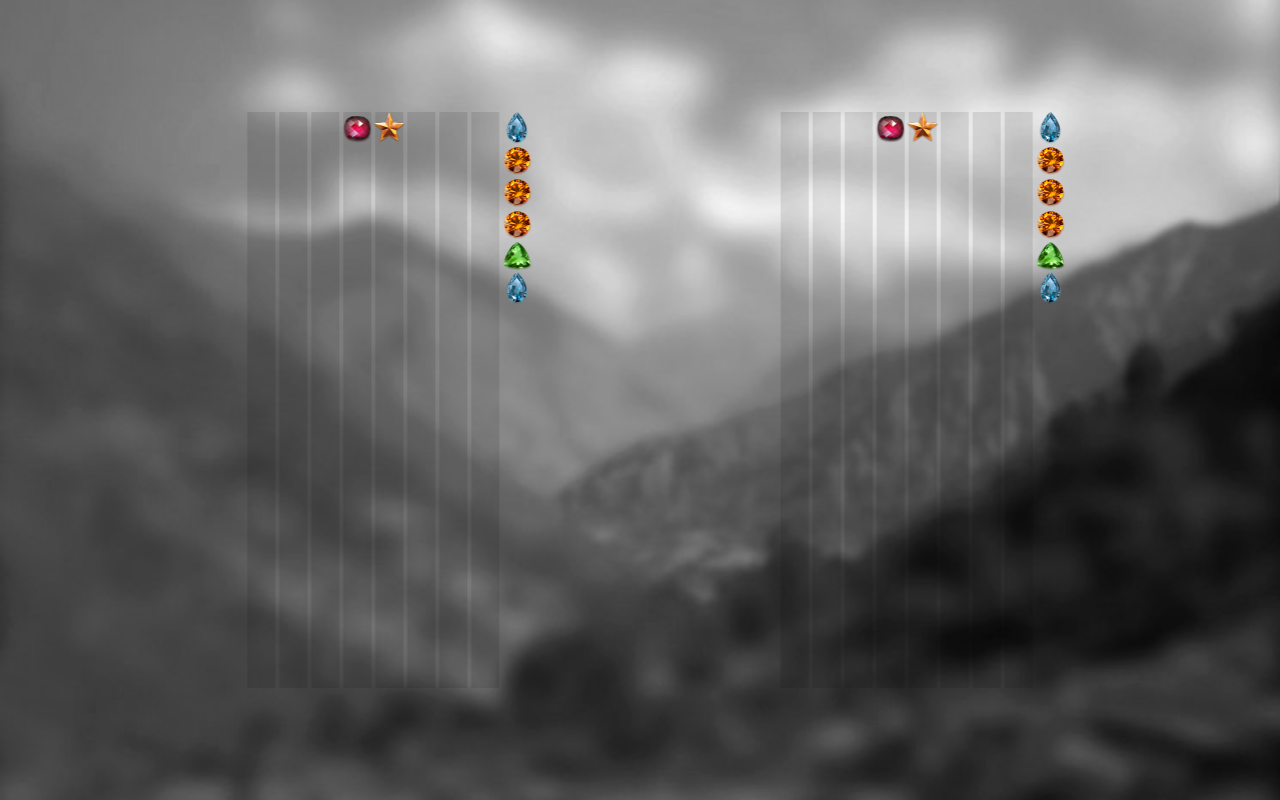
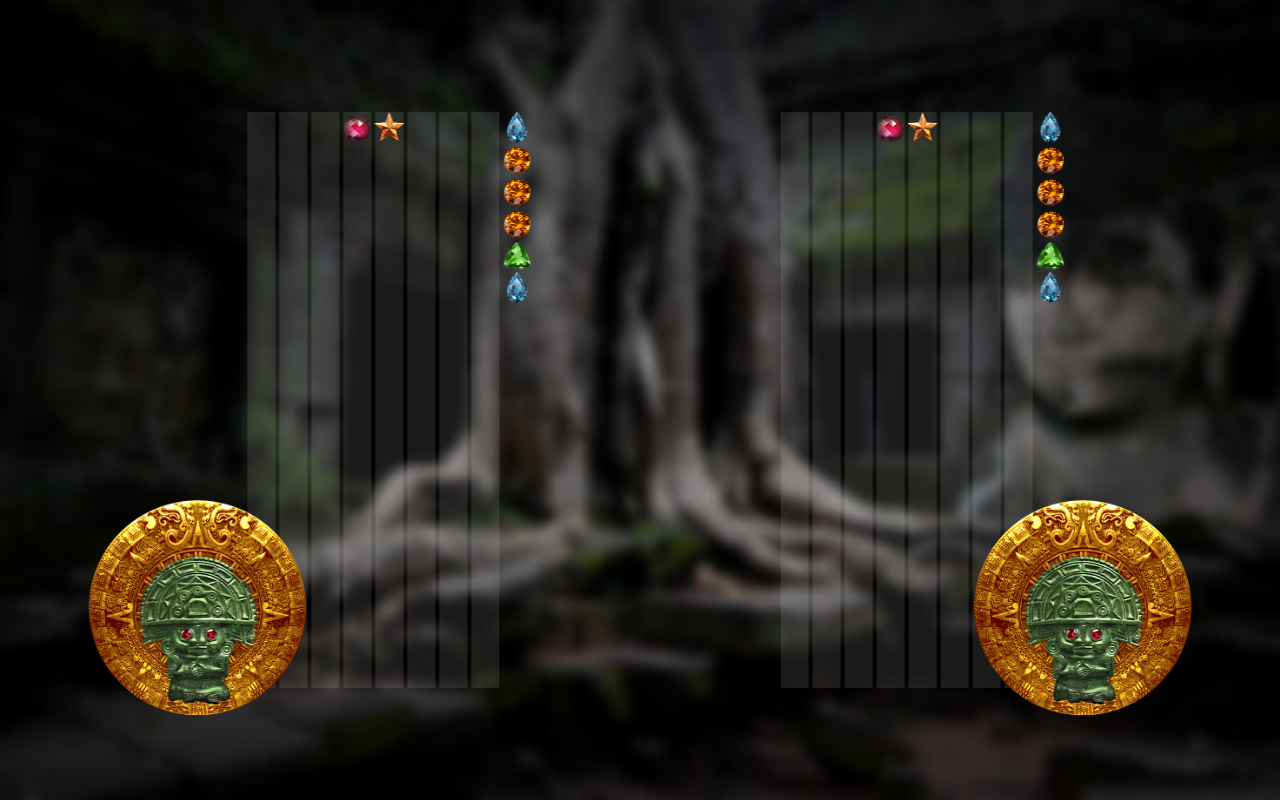
Before and after one commit to geon/flup, a plain HTML site: page index.html in a window 1280 px wide. Drawn offline with Linux system fonts and the light colour scheme.

Commit message:
Added basic avatar implementation and spritesheets.

```diff
--- a/app.js
+++ b/app.js
@@ -21,6 +21,11 @@ function App (options) {
 	this.lastRenderTime = 0;
 
 	this.backgroundImage = new Image();
+
+	this.avatars = [
+		new AvatarAztecJade({character: 0}),
+		new AvatarAztecJade({character: 0})
+	];
 
 
 	// Make the canvas resolution match the displayed size.
@@ -75,11 +80,12 @@ App.prototype.loadSprites = function () {
 
 	promises.push(Piece.getSpriteSheet().loadImage());
 	promises.push(UnlockingEffect.getSpriteSheet().loadImage());
+	promises.push(AvatarAztecJade.getSpriteSheet().loadImage());
 
 	var promise = $.Deferred();
 	$(this.backgroundImage).load(promise.resolve);
 	$(this.backgroundImage).error(promise.reject);
-	this.backgroundImage.src = "graphics/background.jpg";
+	this.backgroundImage.src = "graphics/temple.jpg";
 
 	promises.push(promise);
 
@@ -248,6 +254,19 @@ App.prototype.render = function () {
 	);
 
 
+	// Draw the player avatars.
+	this.avatars[0].draw(
+		this.context,
+		currentTime,
+		{x:(this.getWidth() - Board.getWidth() * 2) * 1/3 + Board.getWidth() * -0.1/2, y:this.getHeight()/2 + Board.getWidth()*.65}
+	);
+	this.avatars[1].draw(
+		this.context,
+		currentTime,
+		{x:(this.getWidth() - Board.getWidth() * 2) * 2/3 + Board.getWidth() * 4.1/2, y:this.getHeight()/2 + Board.getWidth()*.65}
+	);
+
+
 	// FPS counter.
 //	this.context.fillStyle = "black";
 //	this.context.font = "16px Palatino";
--- /dev/null
+++ b/avatar.js
@@ -0,0 +1,92 @@
+
+"use strict";
+
+
+function AvatarAztecJade (options) {
+
+	this.character = options.character;
+};
+
+
+AvatarAztecJade.size = 256;
+
+
+
+AvatarAztecJade.getSprites = function() {
+
+	if (!AvatarAztecJade.sprites) {
+
+		AvatarAztecJade.sprites = AvatarAztecJade.getSpriteSheet().getSprites();
+	}
+
+	return AvatarAztecJade.sprites;
+}
+
+
+AvatarAztecJade.getSpriteSheet = function () {
+
+	if (!AvatarAztecJade.spriteSheet) {
+
+		AvatarAztecJade.spriteSheet = new SpriteSheet(AvatarAztecJade.getSpriteSheetSettings());
+	}
+
+	return AvatarAztecJade.spriteSheet;
+}
+
+
+AvatarAztecJade.getSpriteSheetSettings = function () {
+
+	var sprites = [
+		{
+			name: "gold",
+			sheetPosition: {x:0, y:0},
+			sheetSize: {x:1, y:1},
+		},
+		{
+			name: "clay",
+			sheetPosition: {x:1, y:0},
+			sheetSize: {x:0, y:0},
+		},
+		{
+			name: "idol",
+			sheetPosition: {x:0, y:1},
+			sheetSize: {x:1, y:1},
+		},
+		{
+			name: "shards",
+			sheetPosition: {x:1, y:1},
+			sheetSize: {x:0, y:1},
+		}
+	];
+
+	return {
+		imageFileName: "aztec-jade.png",
+		gridSize: {x:2, y:2},
+		spriteSettings: sprites
+	}
+}
+
+
+AvatarAztecJade.prototype.draw = function (context, currentTime, avatarCenter) {
+
+	var sprites = AvatarAztecJade.getSprites();
+
+	var size = {
+		x: AvatarAztecJade.size,
+		y: AvatarAztecJade.size
+	};
+
+	var diskSizeFactor = (1 + Math.sin(currentTime/1000 * 3))/2;
+
+	sprites["gold"].draw(
+		context,
+		Coord.subtract(avatarCenter, Coord.scale(size, 0.5 * diskSizeFactor)),
+		Coord.scale(size, diskSizeFactor)
+	);
+
+	sprites["idol"].draw(
+		context,
+		Coord.subtract(avatarCenter, Coord.scale(size, 0.5)),
+		size
+	);
+}
--- a/board.js
+++ b/board.js
@@ -680,7 +680,7 @@ Board.fisherYatesArrayShuffle = function (myArray) {
 Board.prototype.draw = function (context, currentTime, center, scale) {
 
 	// Draw the board background.
-	context.fillStyle = "rgba(0, 0, 0, 0.1)";
+	context.fillStyle = "rgba(255, 255, 255, 0.1)";
 	for (var i = 0; i < Board.size.x; i++) {
 
 		var xCenter = (center.x + (i/Board.size.x - 0.5) * Board.size.x*Piece.size*scale + Piece.size/2) - 0.5 * (Piece.size);
--- a/index.html
+++ b/index.html
@@ -12,6 +12,7 @@
 	</body>
 
 	<script src="jquery.min.js"></script>
+	<script src="avatar.js"></script>
 	<script src="unlocking-effect.js"></script>
 	<script src="coord.js"></script>
 	<script src="animation.js"></script>
```
Also changed, not shown: graphics/aztec-jade.png (added), graphics/background.jpg (deleted), graphics/owl.png (added), graphics/temple.jpg (added).
